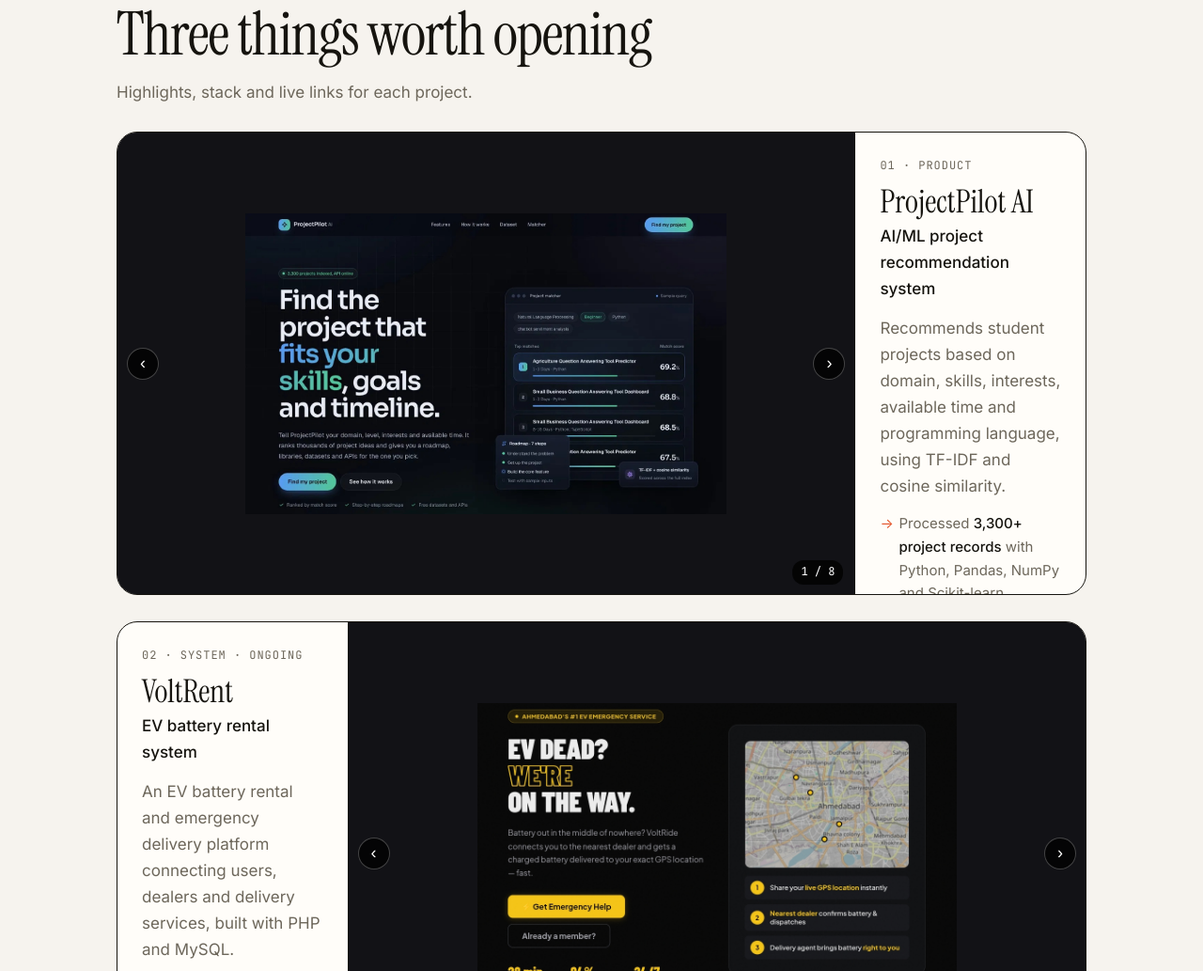
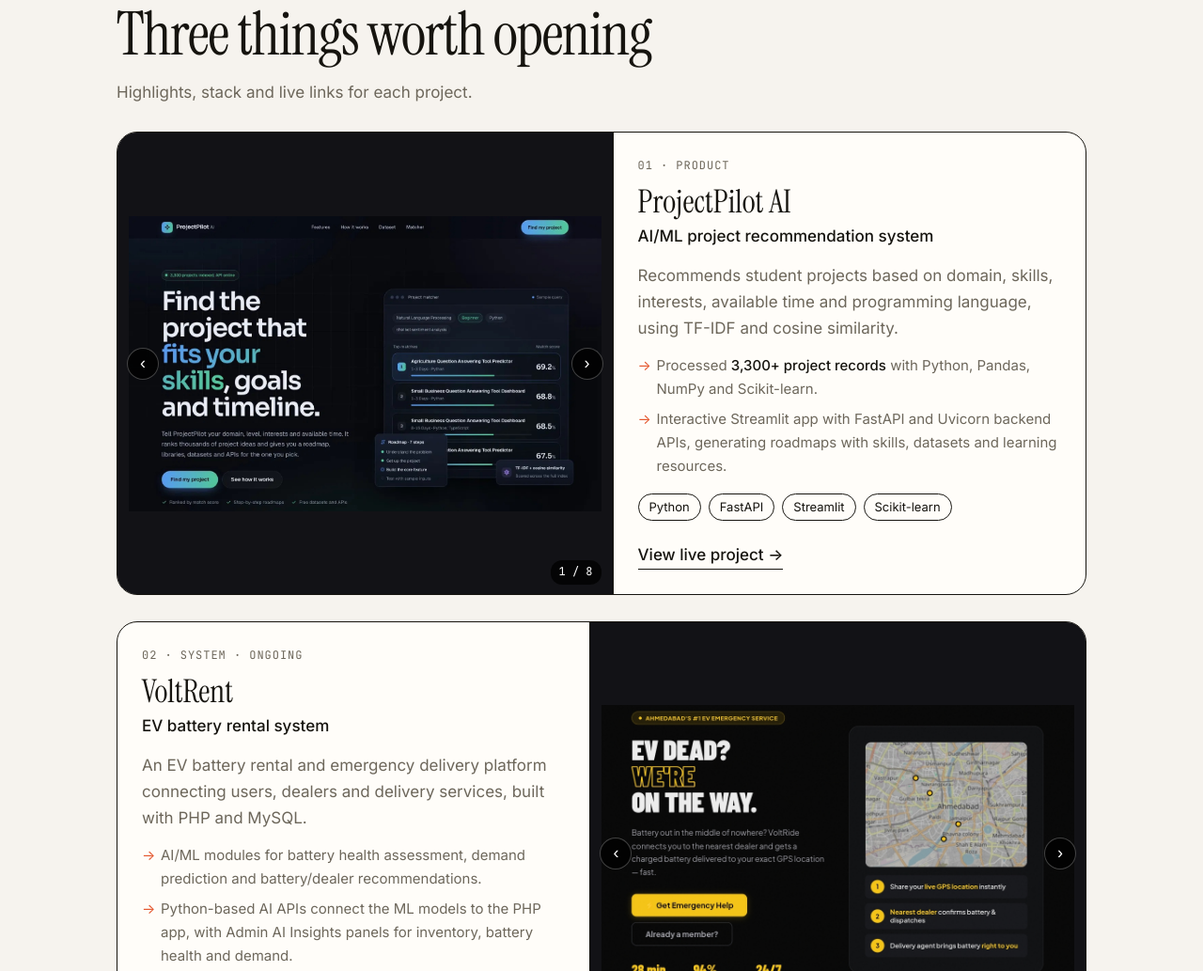
Before and after one commit to Dhruvparmar05/dhruv, a plain HTML site: page index.html in a window 1280 px wide. Shown: the part 2681-3714 px from the top of the page at 94% size. Drawn offline with Linux system fonts and the light colour scheme.

Commit message:
Fixed card text overflow and layout

```diff
--- a/index.html
+++ b/index.html
@@ -12,23 +12,30 @@
   <link href="https://fonts.googleapis.com/css2?family=Instrument+Serif:ital@0;1&family=Inter:wght@400;500;600&family=JetBrains+Mono:wght@400;500&display=swap" rel="stylesheet">
   <link rel="stylesheet" href="css/style.css">
   <style>
-    /* Fix: Ensure all sections & cards stay visible immediately */
     .reveal {
       opacity: 1 !important;
       transform: none !important;
       visibility: visible !important;
     }
+    .card {
+      height: auto !important;
+      min-height: 420px;
+    }
+    .card-body {
+      height: auto !important;
+      overflow: visible !important;
+    }
     .card-media {
       background: #121216 !important;
-      aspect-ratio: 16 / 10 !important;
-      height: auto !important;
-      min-height: 240px;
+      height: 100% !important;
+      min-height: 420px !important;
+      aspect-ratio: unset !important;
     }
     .slider-wrap {
       position: relative;
       width: 100%;
       height: 100%;
-      min-height: 240px;
+      min-height: 420px;
       background: #121216;
       display: flex;
       align-items: center;
@@ -41,13 +48,13 @@
       justify-content: center;
       width: 100%;
       height: 100%;
-      padding: 8px;
+      padding: 12px;
       box-sizing: border-box;
     }
     .slider-wrap img {
       width: 100%;
       height: 100%;
-      max-height: 320px;
+      max-height: 390px;
       object-fit: contain !important;
       border-radius: 6px;
       display: block;
```
